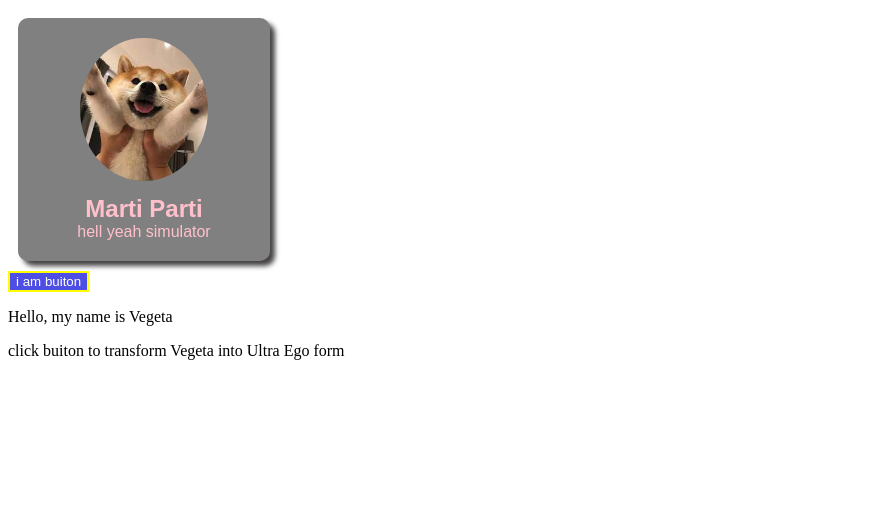
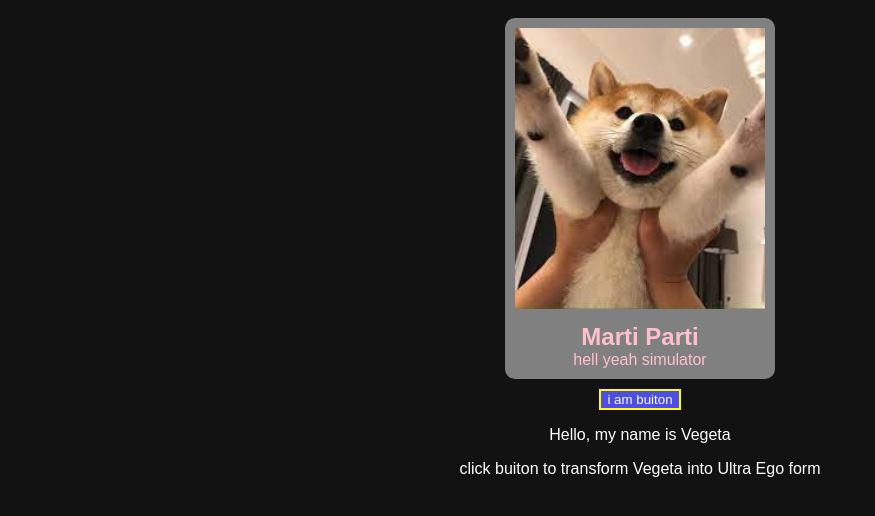
Before and after one commit to martiparti1/first_react, a React (Vite) app: page / in a window 1280 px wide. Shown: the top 516 px of the page, without its empty margins (0-875 px from the left). Built offline with nearby package versions, Linux system fonts and the light colour scheme.

Commit message:
changed home page; plan to add dropdown for characters

```diff
--- a/package.json
+++ b/package.json
@@ -11,7 +11,8 @@
   },
   "dependencies": {
     "react": "^19.0.0",
-    "react-dom": "^19.0.0"
+    "react-dom": "^19.0.0",
+    "react-router-dom": "^7.4.0"
   },
   "devDependencies": {
     "@eslint/js": "^9.21.0",
--- a/src/App.jsx
+++ b/src/App.jsx
@@ -1,6 +1,5 @@
 import { useState } from 'react'
 import MyButton from './transform'
-import './transform.css'
 import Card from './Card.jsx'
 
 function App() {
--- a/src/Card.jsx
+++ b/src/Card.jsx
@@ -1,4 +1,5 @@
 import dog from './assets/HAHA DOG.jpeg'
+import './card.css'
 
 export default function Card(){
     return(
--- /dev/null
+++ b/src/Dropdown.jsx
@@ -0,0 +1,3 @@
+import React, { useState, useRef, useEffect } from 'react';
+
+// finish this
--- /dev/null
+++ b/src/card.css
@@ -0,0 +1,33 @@
+.card{
+    border:1px hsl(0, 0%, 80%);
+    border-radius:10px;
+    padding:10px;
+    margin:10px 0;
+    text-align: center;
+    max-width: 300px;
+    display: inline-block;
+    background-color: gray;
+    transition: box-shadow 0.3s ease;
+    cursor: default;
+}
+
+.card:hover{box-shadow: 5px 5px 5px hsl(0, 2%, 27%);}
+
+.card-image{
+    width: 250px;
+    height: 50%;
+    /* border-radius: 50%; */
+    margin-bottom: 10px;
+}
+
+.card-title{
+    font-family: Arial, sans-serif;
+    margin:0;
+    color: pink;
+}
+
+.card-text{
+    font-family: Arial, sans-serif;
+    margin:0;
+    color: pink;
+}
--- a/src/index.css
+++ b/src/index.css
@@ -1,37 +1,14 @@
 body{
   display: flex;
   flex-direction: row;
-  place-items: center;
+  justify-content: center;
   max-width: 100vw;
   height: auto;
-}
-.card{
-  border:1px hsl(0, 0%, 80%);
-  border-radius:10px;
-  box-shadow: 5px 5px 5px hsl(0, 2%, 27%);
-  padding:20px;
-  margin:10px;
+  background-color: #121212;
   text-align: center;
-  max-width: 250px;
-  display: inline-block;
-  background-color: gray;
 }
 
-.card-image{
-  max-width: 60%;
-  height:auto;
-  border-radius: 50%;
-  margin-bottom: 10px;
+p{
+  color:rgb(255, 255, 255);
+  font-family: Arial, Helvetica, sans-serif;
 }
-
-.card-title{
-  font-family: Arial, sans-serif;
-  margin:0;
-  color: pink;
-}
-
-.card-text{
-  font-family: Arial, sans-serif;
-  margin:0;
-  color: pink;
-}
--- a/src/transform.jsx
+++ b/src/transform.jsx
@@ -1,4 +1,7 @@
 import { useState } from "react";
+import './transform.css';
+
+
 function MyButton(){
     const char ={
         name: "Vegeta",
```
Also changed, not shown: 1 other file (tests, documents, lock files or other folders).
